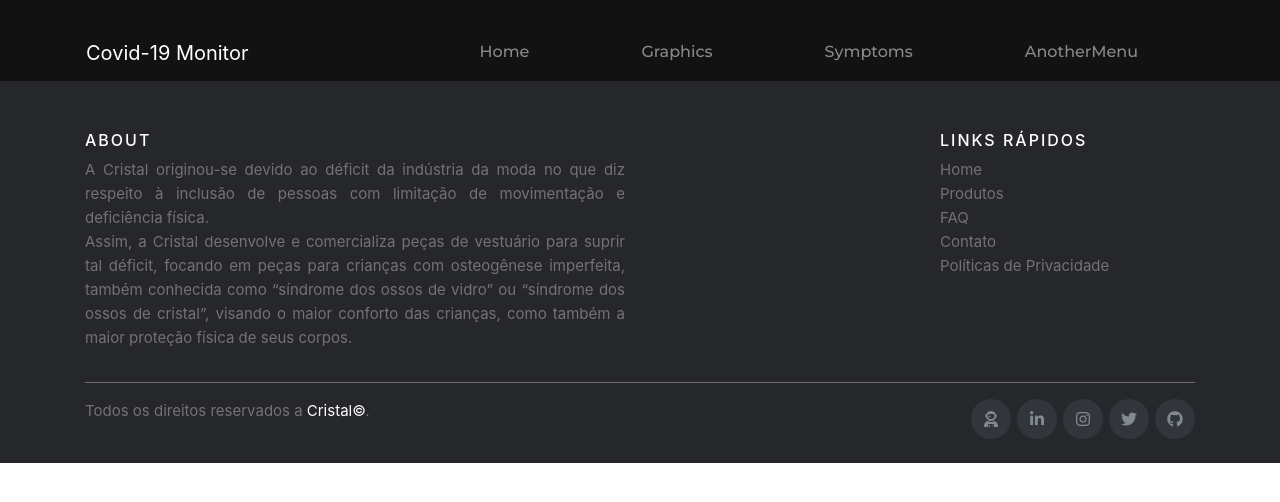
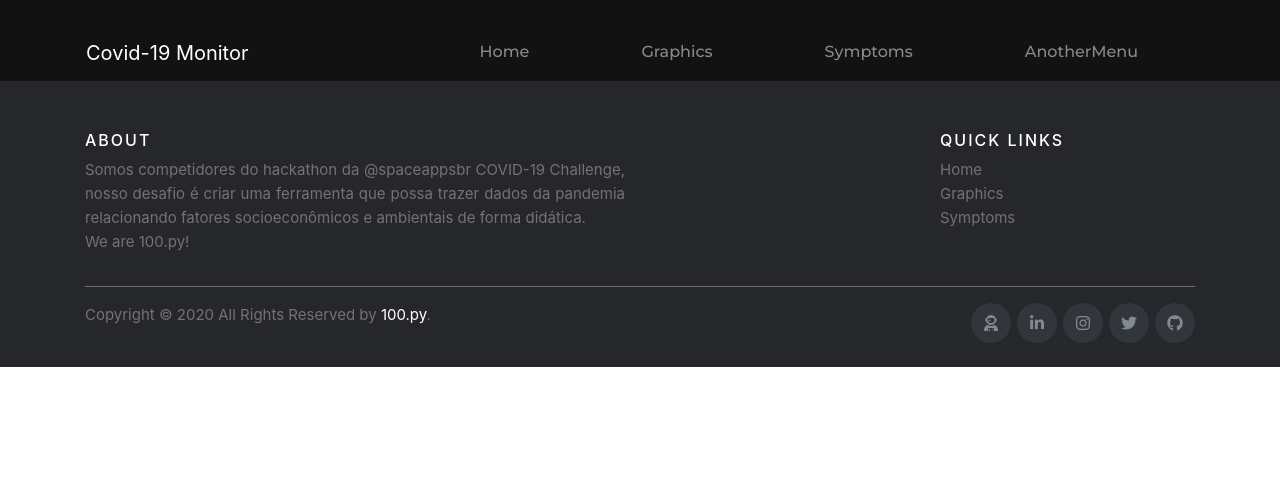
Before and after one commit to gabriellimma/NasaSpaceAppsDevlopmentArea-100.py, an Angular app in the folder frontend/: page / in a window 1280 px wide. Shown: the top 502 px of the page. Built offline with nearby package versions, Linux system fonts and the light colour scheme.

Commit message:
Alterações no footer

```diff
--- a/frontend/src/app/components/template/footer/footer.component.html
+++ b/frontend/src/app/components/template/footer/footer.component.html
@@ -4,22 +4,20 @@
     <div class="row">
       <div class="col-sm-12 col-md-6">
         <h6>About</h6>
-        <p class="text-justify">A Cristal originou-se devido ao déficit da indústria da moda no que diz respeito à inclusão de pessoas com limitação de movimentação e deficiência física.
+        <p class="text-justify">Somos competidores do hackathon da @spaceappsbr COVID-19 Challenge, nosso desafio é criar uma ferramenta que possa trazer dados da pandemia relacionando fatores socioeconômicos e ambientais de forma didática.
           <br>
-          Assim, a Cristal desenvolve e comercializa peças de vestuário para suprir tal déficit, focando em peças para crianças com osteogênese imperfeita, também conhecida como “síndrome dos ossos de vidro” ou “síndrome dos ossos de cristal”, visando o maior conforto das crianças, como também a maior proteção física de seus corpos.</p>
+          We are 100.py!</p>
         </div>
 
         <div class="col-xs-6 col-md-3">
         </div>
 
         <div class="col-xs-6 col-md-3">
-          <h6>Links Rápidos</h6>
+          <h6>Quick Links</h6>
           <ul class="footer-links">
             <li><a routerLink="/home">Home</a></li>
-            <li><a routerLink="/">Produtos</a></li>
-            <li><a routerLink="/">FAQ</a></li>
-            <li><a routerLink="/">Contato</a></li>
-            <li><a routerLink="/">Políticas de Privacidade</a></li>
+            <li><a routerLink="/">Graphics</a></li>
+            <li><a routerLink="/">Symptoms</a></li>
           </ul>
         </div>
       </div>
@@ -30,14 +28,14 @@
     <div class="container">
       <div class="row">
         <div class="col-md-8 col-sm-6 col-xs-12">
-          <p class="copyright-text"> Todos os direitos reservados a
-            <a class="cristal-copy" href="#">Cristal&copy;</a>.
+          <p class="copyright-text"> Copyright &copy; 2020 All Rights Reserved by
+            <a class="cristal-copy" href="#">100.py</a>.
           </p>
         </div>
 
         <div class="col-md-4 col-sm-6 col-xs-12">
           <ul class="social-icons">
-            <li><a class="nasa" href="https://www.linkedin.com/company/100-py/" target="_blank"><i class="fas fa-user-astronaut"></i></a></li>
+            <li><a class="nasa" href="https://covid19.spaceappschallenge.org/challenges/covid-challenges/where-theres-a-link-theres-a-way/teams/100py/project" target="_blank"><i class="fas fa-user-astronaut"></i></a></li>
             <li><a class="linkedin" href="https://www.linkedin.com/company/100-py/" target="_blank"><i class="fab fa-linkedin-in"></i></a></li>
             <li><a class="instagram" href="https://www.instagram.com/100.py/" target="_blank" ><i class="fab fa-instagram"></i></a></li>
             <li><a class="twitter" href="#" target="_blank"><i class="fa fa-twitter"></i></a></li>
```
